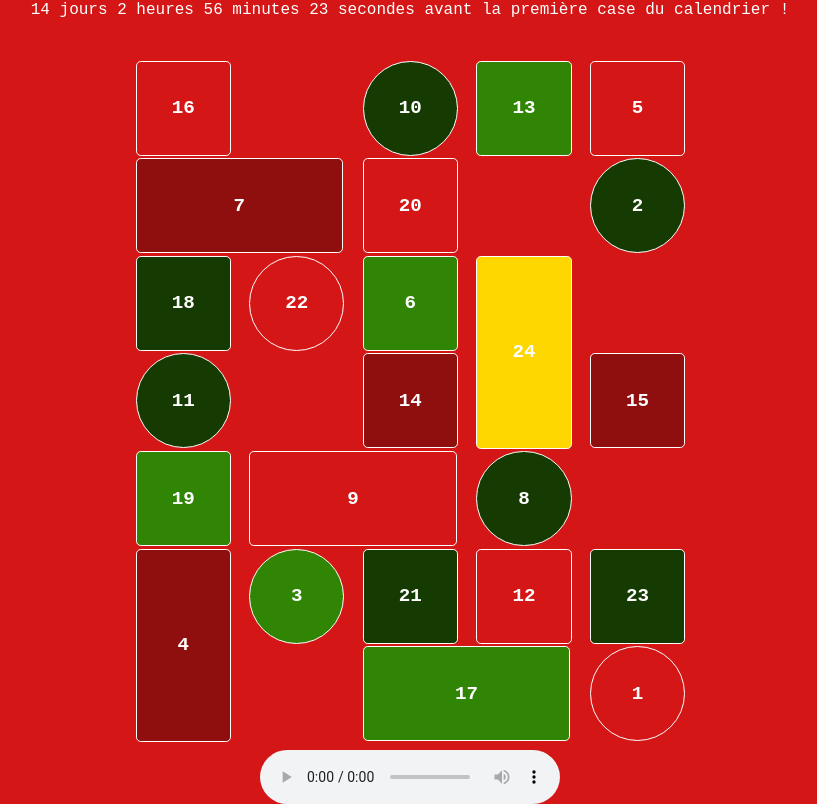
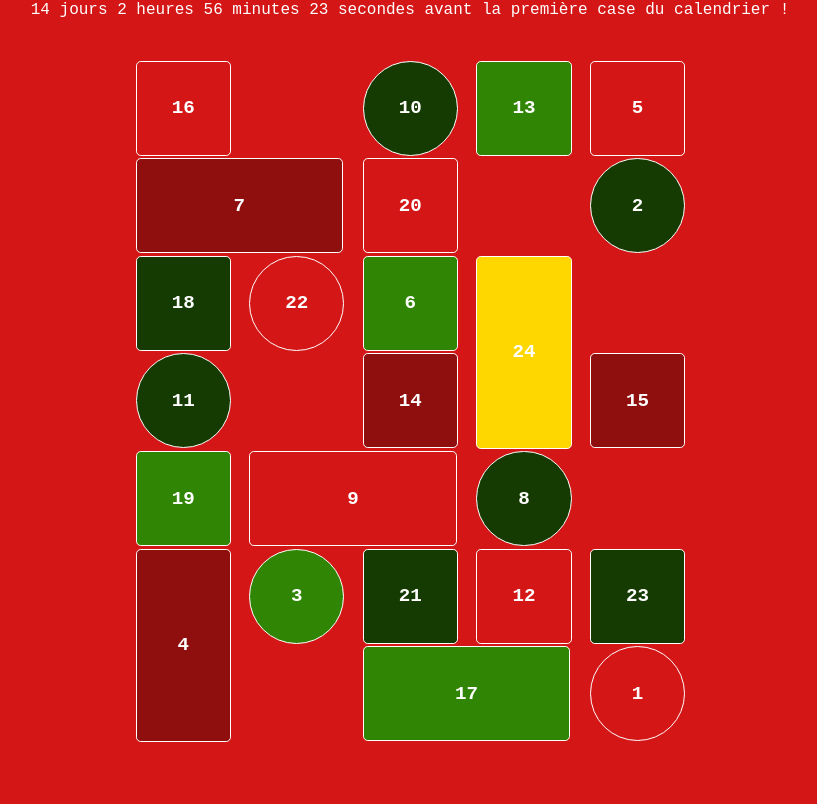
Before and after one commit to TheRealPikevchu/movie-advent-calendar, a React (Create React App) app: page / in a window 1280 px wide. Shown: the part 161-965 px from the top of the page, without its empty margins (230-1047 px from the left). After the commit the page ends 911 px from the top, so only its background shows below. Built offline with nearby package versions, Linux system fonts and the light colour scheme; a web font is replaced by a local one.

Commit message:
autoplay

```diff
--- a/src/pages/App.js
+++ b/src/pages/App.js
@@ -204,10 +204,9 @@ function App() {
         </FilmsList>
       )}
       <ReactAudioPlayer
-        src="https://cdn.freesound.org/previews/65/65282_4948-lq.mp3"
+        src={jingleBells}
         crossorigin="anonymous"
         autoPlay
-        controls
         loop
       />
     </div>
```
